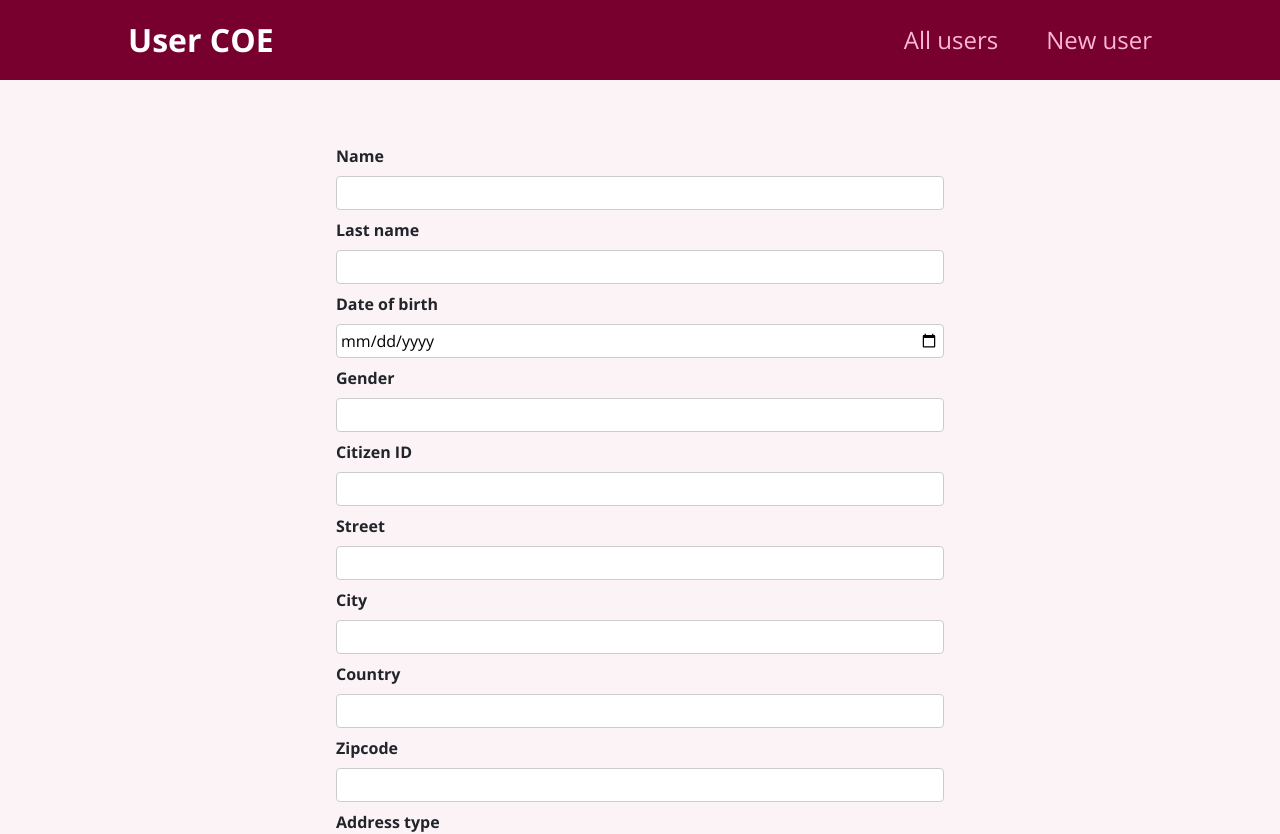
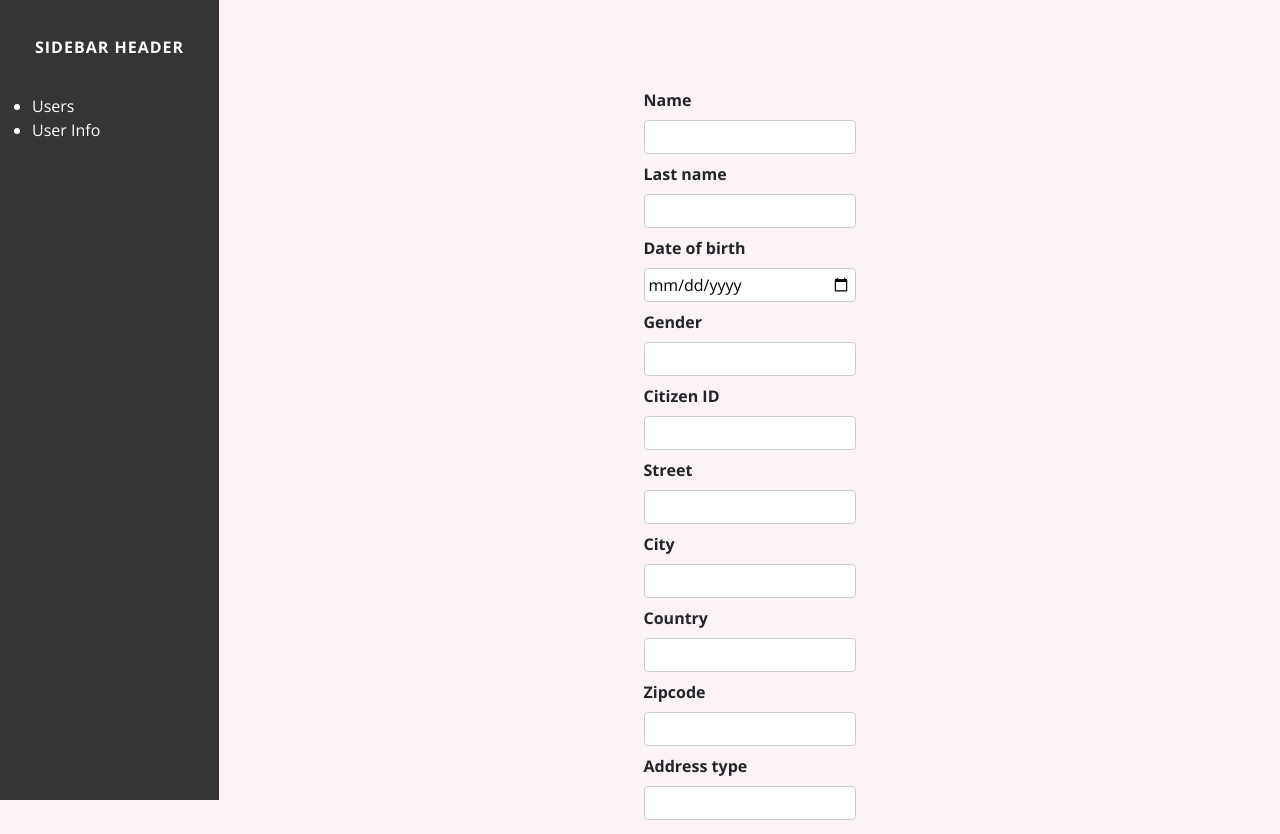
Before and after one commit to buentellopc/user-react, a React (Create React App) app: page /new-user in a window 1280 px wide. Shown: the top 834 px of the page. Built offline with nearby package versions, Linux system fonts and the light colour scheme.

Commit message:
Add sidebar style

```diff
--- a/package.json
+++ b/package.json
@@ -10,6 +10,8 @@
     "bootstrap": "^5.2.1",
     "react": "^18.2.0",
     "react-dom": "^18.2.0",
+    "react-icons": "^4.4.0",
+    "react-pro-sidebar": "^0.7.1",
     "react-router-dom": "^6.3.0",
     "react-scripts": "5.0.1",
     "web-vitals": "^2.1.4"
--- /dev/null
+++ b/src/components/layout/Aside.js
@@ -0,0 +1,36 @@
+import React from "react";
+import {
+  ProSidebar,
+  Menu,
+  MenuItem,
+  SubMenu,
+  SidebarHeader,
+  SidebarContent,
+} from "react-pro-sidebar";
+import { BsDash } from "react-icons/bs";
+
+export default function Aside() {
+  const headerStyle = {
+    padding: "35px",
+    textTransform: "uppercase",
+    fontWeight: "bold",
+    letterSpacing: "1px",
+    overflow: "hidden",
+    textOverflow: "ellipsis",
+    whiteSpace: "noWrap",
+  };
+
+  return (
+    <ProSidebar
+      style={{ backgroundColor: "#353535", height: "100vh", color: "white" }}
+    >
+      <SidebarHeader style={headerStyle}>Sidebar Header</SidebarHeader>
+      <SidebarContent>
+        <Menu>
+          <MenuItem>Users</MenuItem>
+          <MenuItem>User Info</MenuItem>
+        </Menu>
+      </SidebarContent>
+    </ProSidebar>
+  );
+}
--- a/src/components/layout/Layout.js
+++ b/src/components/layout/Layout.js
@@ -1,10 +1,13 @@
 import React from "react";
+import { ProSidebar } from "react-pro-sidebar";
+import Aside from "./Aside";
 import styles from "./Layout.module.css";
 import MainNavigation from "./MainNavigation/MainNavigation";
 
 const Layout = (props) => (
-  <div>
-    <MainNavigation />
+  <div className={styles.Layout}>
+    {/* <MainNavigation /> */}
+    <Aside />
     <main className={styles.main}>{props.children}</main>
   </div>
 );
--- a/src/components/layout/Layout.module.css
+++ b/src/components/layout/Layout.module.css
@@ -3,3 +3,15 @@
   width: 90%;
   max-width: 70rem;
 }
+
+.Layout {
+  height: 100%;
+  display: flex;
+  position: relative;
+}
+
+.Layout .main {
+  padding: 24px;
+  flex-grow: 1;
+  display: flex;
+}
```
Also changed, not shown: 1 other file (tests, documents, lock files or other folders).
